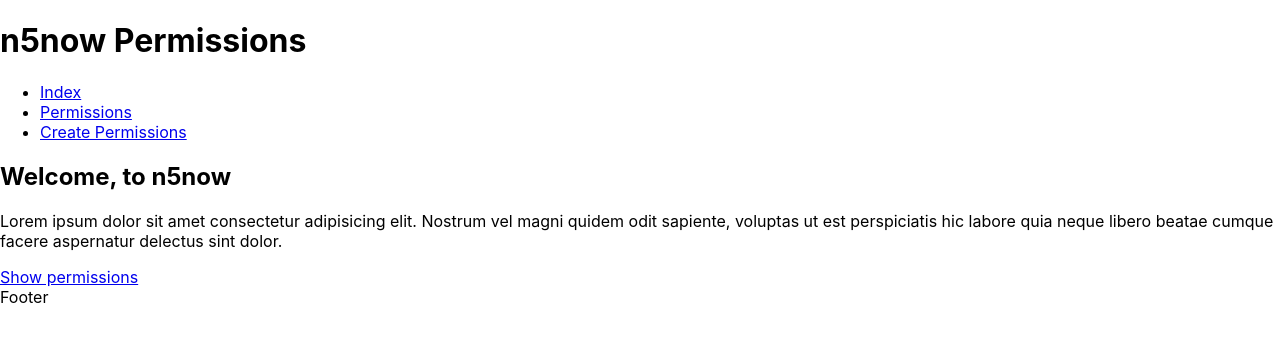
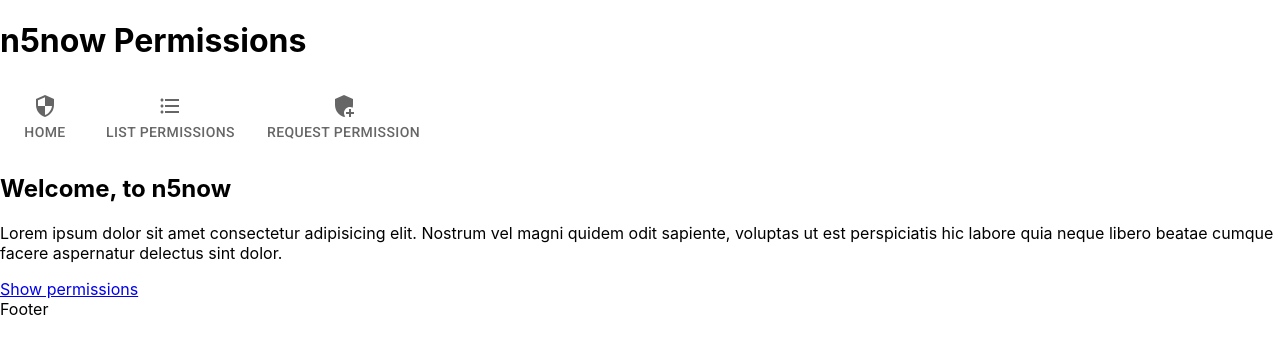
Before and after one commit to JasemDuncan/n5now, a React (Create React App) app in the folder front-end/: page / in a window 1280 px wide. Shown: the top 354 px of the page. Built offline with nearby package versions, Linux system fonts and the light colour scheme.

Commit message:
ui for nav

```diff
--- a/front-end/src/components/layout/Nav.jsx
+++ b/front-end/src/components/layout/Nav.jsx
@@ -1,15 +1,101 @@
-import React from 'react';
-import { NavLink } from 'react-router-dom';
+import * as React from 'react';
+// import { useState } from 'react';
+// import { NavLink } from 'react-router-dom';
+
+import PropTypes from 'prop-types';
+import Box from '@mui/material/Box';
+import Tabs from '@mui/material/Tabs';
+import Tab from '@mui/material/Tab';
+import Typography from '@mui/material/Typography';
+import {
+  MemoryRouter,
+  Route,
+  Routes,
+  Link,
+  matchPath,
+  useLocation,
+} from 'react-router-dom';
+import { StaticRouter } from 'react-router-dom/server';
+
+import FormatListBulletedIcon from '@mui/icons-material/FormatListBulleted';
+import SecurityIcon from '@mui/icons-material/Security';
+import AddModeratorIcon from '@mui/icons-material/AddModerator';
+
+function Router(props) {
+  const { children } = props;
+  if (typeof window === 'undefined') {
+    return <StaticRouter location="/drafts">{children}</StaticRouter>;
+  }
+
+  return (
+    <MemoryRouter initialEntries={['/drafts']} initialIndex={0}>
+      {children}
+    </MemoryRouter>
+  );
+}
+
+Router.propTypes = {
+  children: PropTypes.node,
+};
+
+function useRouteMatch(patterns) {
+  const { pathname } = useLocation();
+
+  for (let i = 0; i < patterns.length; i += 1) {
+    const pattern = patterns[i];
+    const possibleMatch = matchPath(pattern, pathname);
+    if (possibleMatch !== null) {
+      return possibleMatch;
+    }
+  }
+
+  return null;
+}
+
+function MyTabs() {
+
+  const routeMatch = useRouteMatch(['/inbox/:id', '/drafts', '/trash']);
+  const currentTab = routeMatch?.pattern?.path;
+
+  return (
+    <Tabs value={currentTab}>
+      <Tab label="HOME" value="/index" to="/index" component={Link} icon={<SecurityIcon />}/>
+      <Tab label="LIST PERMISSIONS" value="/permissions" to="/permissions" component={Link} icon={<FormatListBulletedIcon />}/>
+      <Tab label="REQUEST PERMISSION" value="/create-permissions" to="/create-permissions" component={Link} icon={<AddModeratorIcon />}/>
+    </Tabs>
+  );
+}
+
+function CurrentRoute() {
+  const location = useLocation();
+
+  return (
+    <Typography variant="body2" sx={{ pb: 2 }} color="text.secondary">
+      Current route: {location.pathname}
+    </Typography>
+  );
+}
+
 
 export const Nav = () => {
   return (
-    <nav className="nav">
-      <ul>
-        <li><NavLink to='/index'>Index</NavLink></li>
-        <li><NavLink to='/permissions'>Permissions</NavLink></li>
-        <li><NavLink to='/create-permissions'>Create Permissions</NavLink></li>
+    // <nav className="nav">
+    //   <ul>
+    //     <li><NavLink to='/index'>Index</NavLink></li>
+    //     <li><NavLink to='/permissions'>Permissions</NavLink></li>
+    //     <li><NavLink to='/create-permissions'>Create Permissions</NavLink></li>
 
-      </ul>
+    //   </ul>
+
+    // </nav>
+
+    <nav>
+      <Box sx={{ width: '100%' }}>
+        {/* <Routes>
+          <Route path="*" element={<CurrentRoute />} />
+        </Routes> */}
+        <MyTabs />
+      </Box>
     </nav>
   )
 }
```
